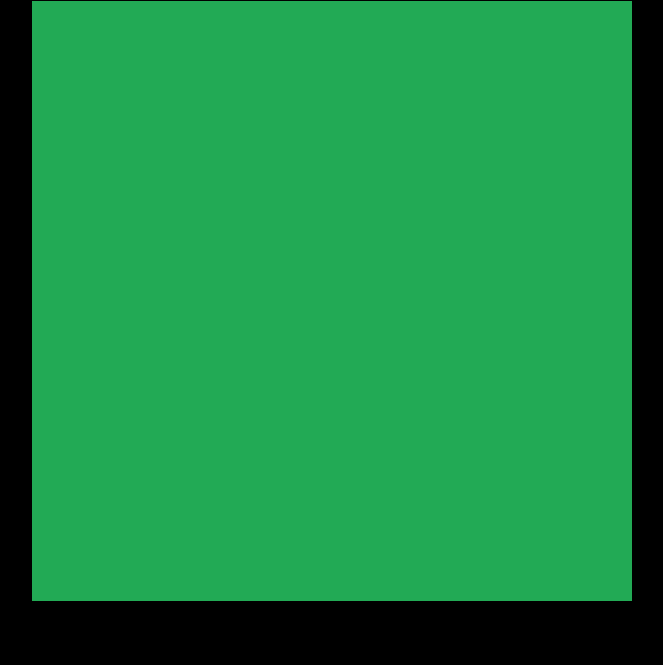
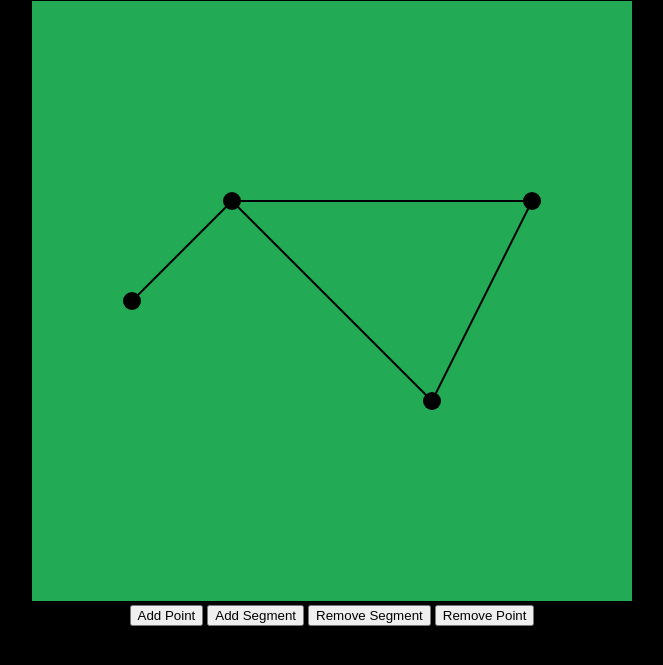
Before and after one commit to mendessamacriano/virtualWorld, a plain HTML site: page index.html in a window 1280 px wide. Shown: the part 79-744 px from the top of the page, without its empty margins (308-971 px from the left). Drawn offline with Linux system fonts and the light colour scheme.

Commit message:
adding points and segments with buttons

```diff
--- a/index.html
+++ b/index.html
@@ -8,15 +8,79 @@
 		<h1>World Editor</h1>
 		<canvas id="myCanvas"></canvas>
 
+		<div id="controls">
+			<button onclick="addRandomPoint()">Add Point</button>
+			<button onclick="addRandomSegment()">Add Segment</button>
+			<button onclick="removeRandomSegment()">Remove Segment</button>
+			<button onclick="removeRandomPoint()">Remove Point</button>
+		</div>
+		<script src="js/math/graph.js"></script>
+		<script src="js/primitives/points.js"></script>
+		<script src="js/primitives/segments.js"></script>
 		<script>
-			// valus for the size of our canvas
+			function removeRandomPoint() {
+				if (graph.points.length == 0) {
+					console.log("no more points");
+					return;
+				}
+				const index = Math.floor(Math.random() * graph.points.length);
+				graph.removePoints(graph.points[index]);
+				ctx.clearRect(0, 0, myCanvas.width, myCanvas.height);
+				graph.draw(ctx);
+			}
+
+			function removeRandomSegment() {
+				if (graph.segments.length == 0) {
+					console.log("no segments");
+					return;
+				}
+				const index = Math.floor(Math.random() * graph.segments.length);
+				graph.removeSegments(graph.segments[index]);
+				ctx.clearRect(0, 0, myCanvas.width, myCanvas.height);
+				graph.draw(ctx);
+			}
+
+			function addRandomSegment() {
+				const index1 = Math.floor(Math.random() * graph.points.length);
+				const index2 = Math.floor(Math.random() * graph.points.length);
+				const success = graph.tryAddSegment(
+					new Segment(graph.points[index1], graph.points[index2])
+				);
+
+				ctx.clearRect(0, 0, myCanvas.width, myCanvas.height);
+				graph.draw(ctx);
+				console.log("segments", success);
+			}
+
+			function addRandomPoint() {
+				const success = graph.tryAddPoint(
+					new Point(
+						Math.random() * myCanvas.width,
+						Math.random() * myCanvas.height
+					)
+				);
+				ctx.clearRect(0, 0, myCanvas.width, myCanvas.height);
+				graph.draw(ctx);
+				console.log("points", success);
+			}
+			// values for the size of our canvas
 			myCanvas.width = 600;
 			myCanvas.height = 600;
 
 			// drawing canvas
 			const ctx = myCanvas.getContext("2d");
 
-			const graph = new Graph();
+			const p1 = new Point(200, 200);
+			const p2 = new Point(500, 200);
+			const p3 = new Point(400, 400);
+			const p4 = new Point(100, 300);
+
+			const s1 = new Segment(p1, p2);
+			const s2 = new Segment(p1, p3);
+			const s3 = new Segment(p1, p4);
+			const s4 = new Segment(p2, p3);
+
+			const graph = new Graph([p1, p2, p3, p4], [s1, s2, s3, s4]);
 			graph.draw(ctx);
 		</script>
 	</body>
--- /dev/null
+++ b/js/math/graph.js
@@ -0,0 +1,54 @@
+class Graph {
+	constructor(points = [], segments = []) {
+		(this.points = points), (this.segments = segments);
+	}
+	addPoint(point) {
+		this.points.push(point);
+	}
+
+	containsPoint(point) {
+		return this.points.find((p) => p.equals(point));
+	}
+
+	tryAddPoint(point) {
+		if (!this.containsPoint(point)) {
+			this.addPoint(point);
+			return true;
+		}
+		return false;
+	}
+
+	removePoints(seg) {
+		this.points.splice(this.points.indexOf(seg), 1);
+	}
+
+	addSegment(seg) {
+		this.segments.push(seg);
+	}
+
+	containsSegment(seg) {
+		return this.segments.find((s) => s.equals(seg));
+	}
+
+	tryAddSegment(seg) {
+		if (!this.containsSegment(seg) && !seg.p1.equals(seg.p2)) {
+			this.addSegment(seg);
+			return true;
+		}
+		return false;
+	}
+
+	removeSegments(seg) {
+		this.segments.splice(this.segments.indexOf(seg), 1);
+	}
+
+	draw(ctx) {
+		for (const seg of this.segments) {
+			seg.draw(ctx);
+		}
+
+		for (const point of this.points) {
+			point.draw(ctx);
+		}
+	}
+}
--- /dev/null
+++ b/js/primitives/points.js
@@ -0,0 +1,18 @@
+class Point {
+	constructor(x, y) {
+		this.x = x;
+		this.y = y;
+	}
+
+	equals(point) {
+		return this.x === point.x && this.y === point.y;
+	}
+
+	draw(ctx, size = 18, color = "black") {
+		const rad = size / 2;
+		ctx.beginPath();
+		ctx.fillStyle = color;
+		ctx.arc(this.x, this.y, rad, 0, Math.PI * 2);
+		ctx.fill();
+	}
+}
--- /dev/null
+++ b/js/primitives/segments.js
@@ -0,0 +1,23 @@
+class Segment {
+	constructor(p1, p2) {
+		this.p1 = p1;
+		this.p2 = p2;
+	}
+
+	equals(seg) {
+		return this.includes(seg.p1) && this.includes(seg.p2);
+	}
+
+	includes(point) {
+		return this.p1.equals(point) || this.p2.equals(point);
+	}
+
+	draw(ctx, width = 2, color = "black") {
+		ctx.beginPath();
+		ctx.lineWidth = width;
+		ctx.strokeStyle = color;
+		ctx.moveTo(this.p1.x, this.p1.y);
+		ctx.lineTo(this.p2.x, this.p2.y);
+		ctx.stroke();
+	}
+}
```
